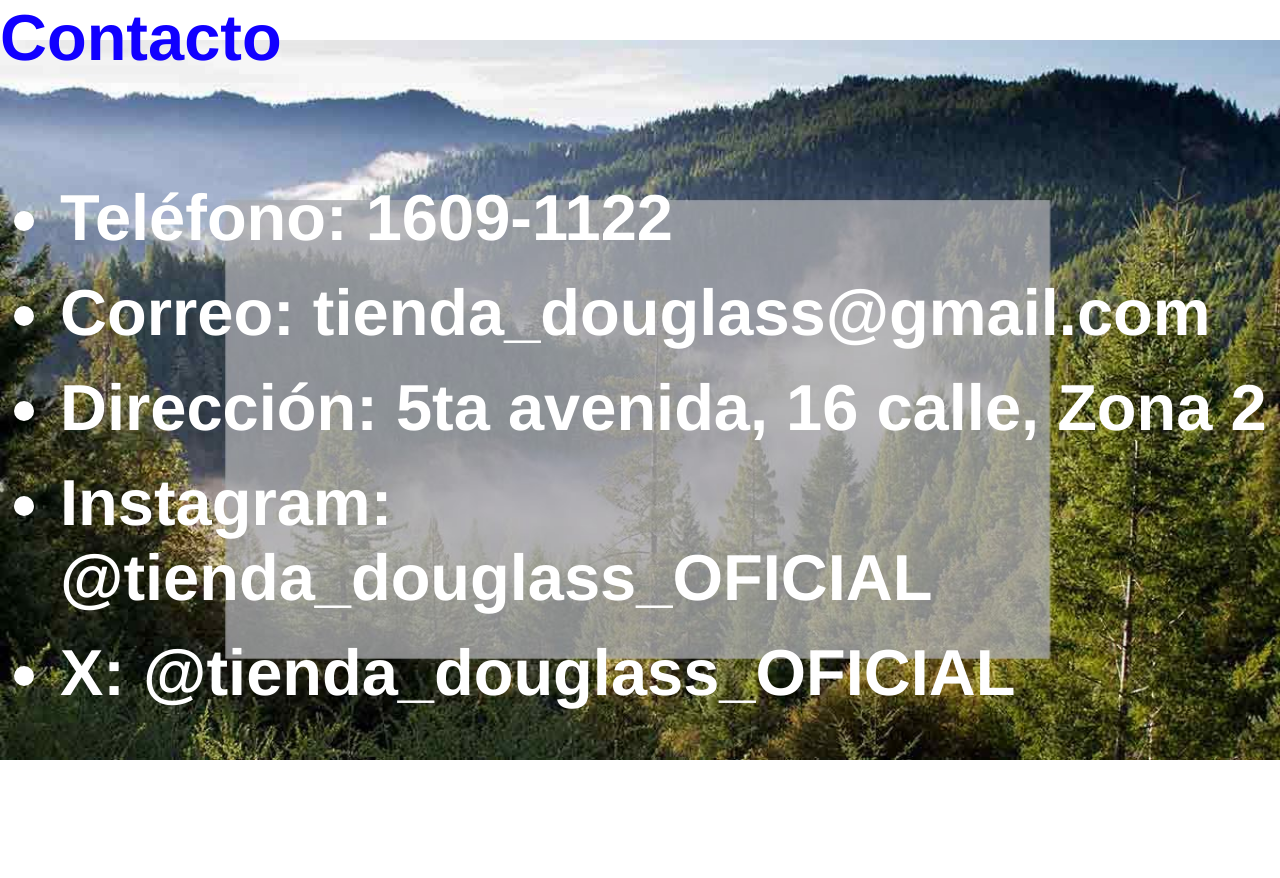
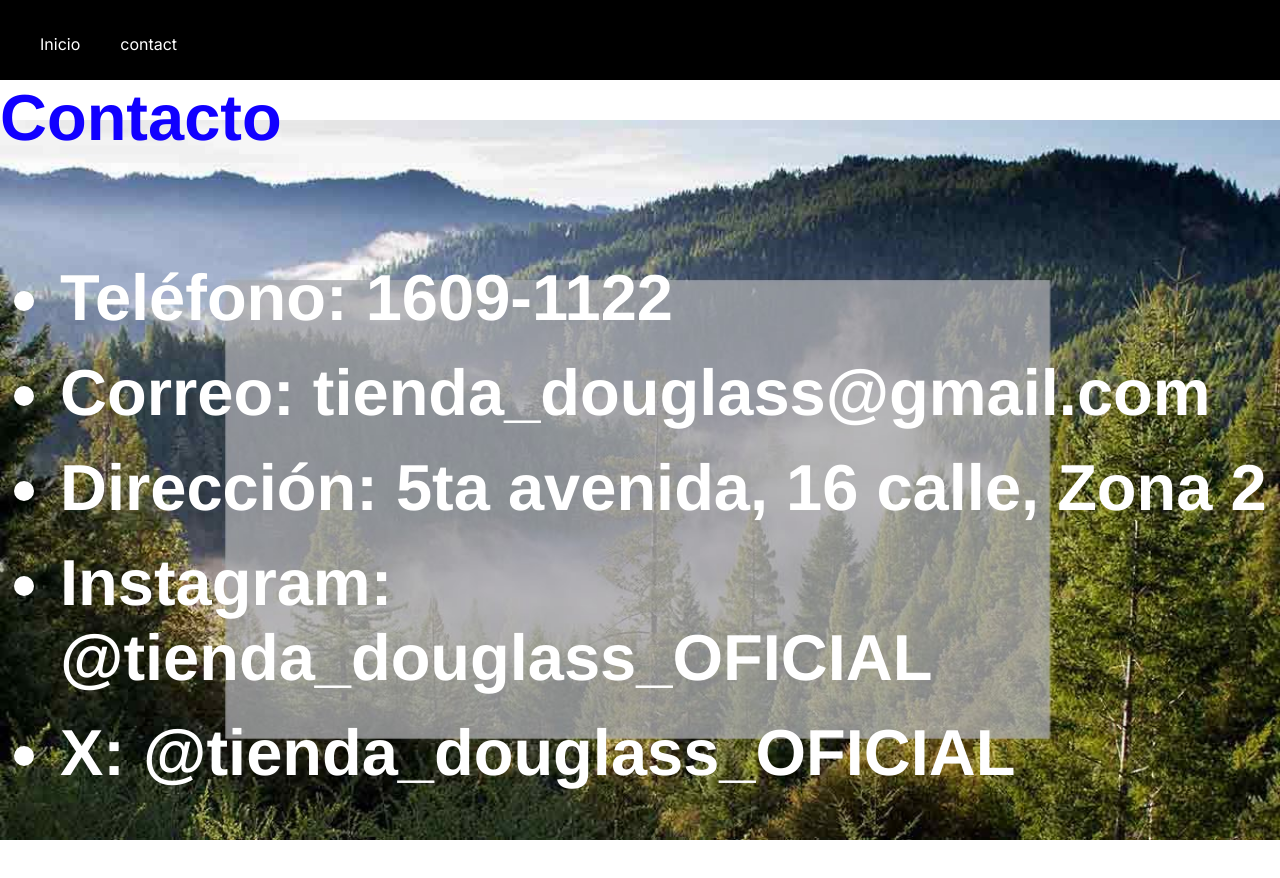
Before and after one commit to lmmoreiraccb/Proyecto-F, a Next.js app in the folder tienda-douglass/: page /contact in a window 1280 px wide. Before the commit the page ends 800 px from the top, so only its background shows below. Built offline with nearby package versions, Linux system fonts and the light colour scheme.

Commit message:
mauricio

```diff
--- a/tienda-douglass/src/app/contact/page.js
+++ b/tienda-douglass/src/app/contact/page.js
@@ -1,9 +1,10 @@
 import Image from "next/image";
 import styles from "./page.module.css";
-
+import Navbar from "../components/navbar";
 export default function Home() {
   return (
     <main>
+      <Navbar></Navbar>
       <header className={styles.header}>
         <div>
           <span>
```
